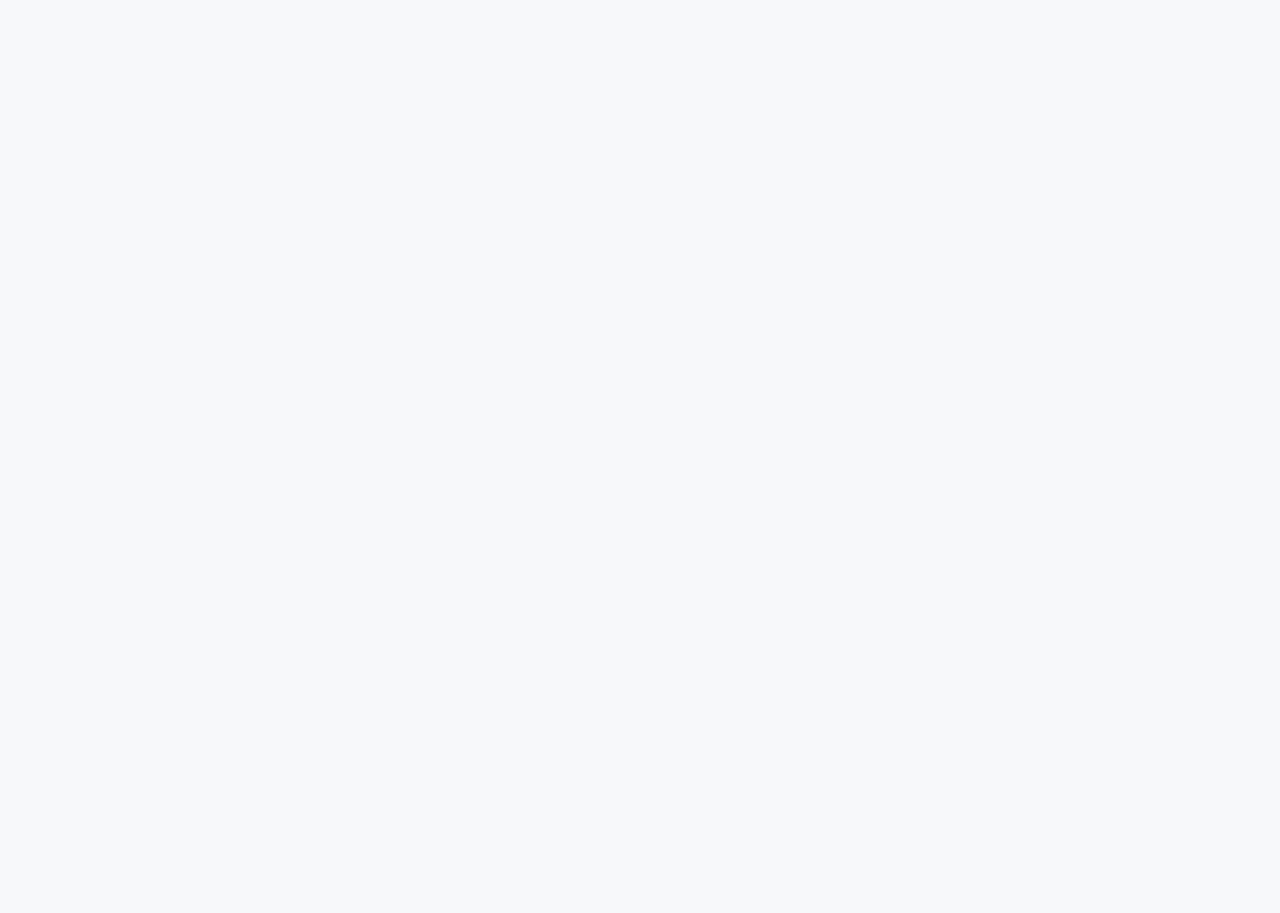
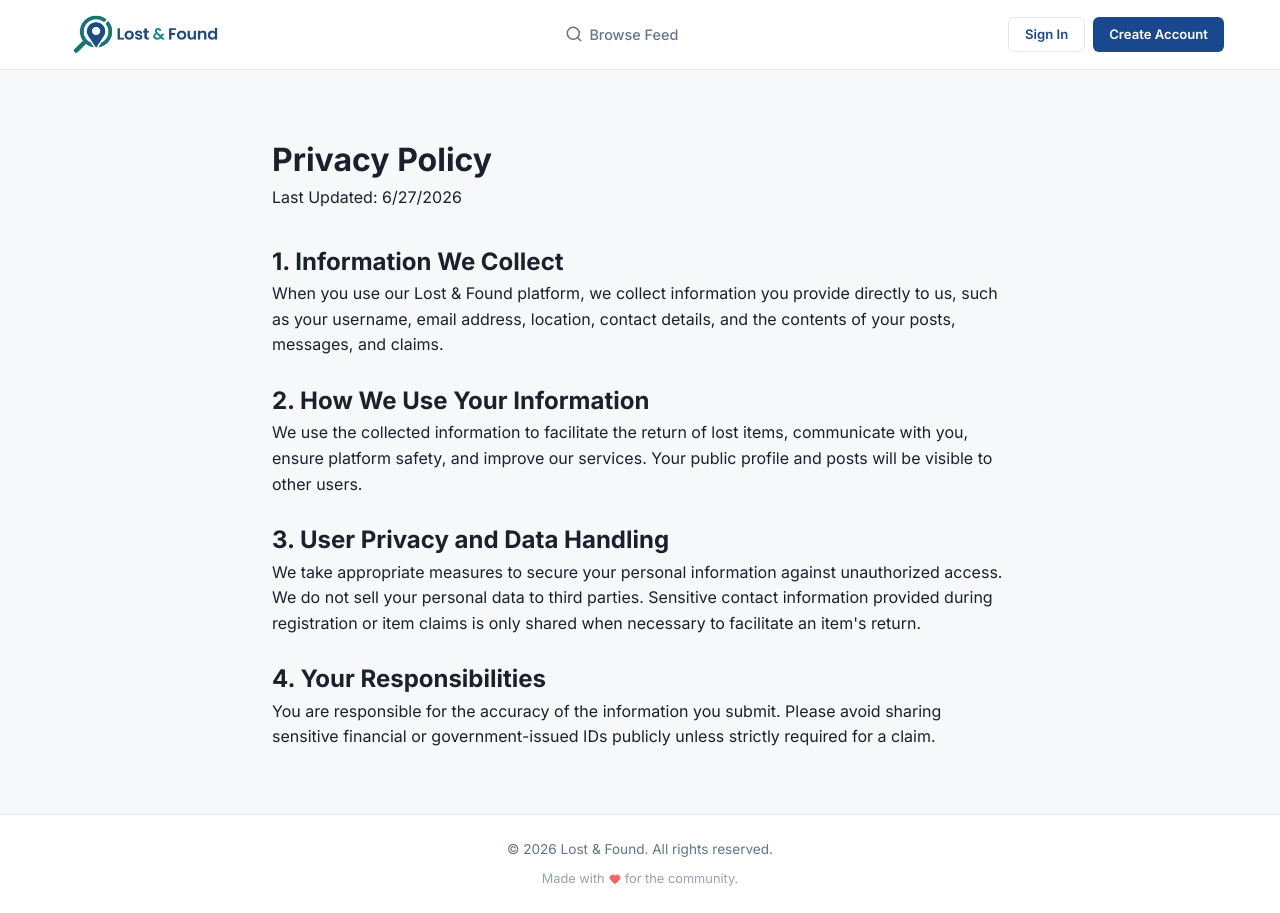
Before and after one commit to Aarjal/The_Bug, a React (Vite) app in the folder client/: page /privacy-policy in a window 1280 px wide. Before the commit this address had no page. Before the commit the page ends 800 px from the top, so only its background shows below. Built offline with nearby package versions, Linux system fonts and the light colour scheme.

Commit message:
added terms and condition section and fixed hover issue

```diff
--- a/client/src/App.jsx
+++ b/client/src/App.jsx
@@ -18,6 +18,9 @@ import MyPosts from "./pages/MyPosts";
 import Notifications from "./pages/Notifications";
 import AdminDashboard from "./pages/AdminDashboard";
 import RecoveryRequests from "./pages/RecoveryRequests";
+import PrivacyPolicy from "./pages/PrivacyPolicy";
+import TermsOfService from "./pages/TermsOfService";
+import CommunityGuidelines from "./pages/CommunityGuidelines";
 
 export default function App() {
   return (
@@ -33,6 +36,9 @@ export default function App() {
                   <Route path="/login" element={<Login />} />
                   <Route path="/register" element={<Register />} />
                   <Route path="/item/:id" element={<ItemDetail />} />
+                  <Route path="/privacy-policy" element={<PrivacyPolicy />} />
+                  <Route path="/terms-of-service" element={<TermsOfService />} />
+                  <Route path="/community-guidelines" element={<CommunityGuidelines />} />
 
                   {/* Protected routes */}
                   <Route
--- a/client/src/index.css
+++ b/client/src/index.css
@@ -215,6 +215,7 @@ img {
 .btn-primary:hover:not(:disabled) {
   background: var(--primary-light);
   box-shadow: var(--shadow-md);
+  color: #fff;
 }
 
 .btn-accent {
--- /dev/null
+++ b/client/src/pages/CommunityGuidelines.jsx
@@ -0,0 +1,27 @@
+export default function CommunityGuidelines() {
+  return (
+    <div className="page-container" style={{ padding: '2rem', maxWidth: '800px', margin: '0 auto' }}>
+      <h1>Community Guidelines</h1>
+
+      <section style={{ marginTop: '2rem' }}>
+        <h2>1. Be Honest and Helpful</h2>
+        <p>Our community relies on trust. Only report items you have genuinely found or lost. Provide accurate descriptions to help legitimate owners recover their property.</p>
+      </section>
+
+      <section style={{ marginTop: '1.5rem' }}>
+        <h2>2. Respect Privacy and Safety</h2>
+        <p>When arranging to return an item, prioritize safety. Meet in public, well-lit places. Do not demand unreasonable compensation or rewards for returning found property.</p>
+      </section>
+
+      <section style={{ marginTop: '1.5rem' }}>
+        <h2>3. Zero Tolerance for Misconduct</h2>
+        <p>We do not tolerate harassment, fraud, impersonation, or malicious use of recovery requests. Any such actions will result in immediate account termination.</p>
+      </section>
+
+      <section style={{ marginTop: '1.5rem' }}>
+        <h2>4. Accountability</h2>
+        <p>Users are responsible for the accuracy of submitted information and may face account suspension or legal consequences for intentional misuse.</p>
+      </section>
+    </div>
+  );
+}
--- /dev/null
+++ b/client/src/pages/PrivacyPolicy.jsx
@@ -0,0 +1,28 @@
+export default function PrivacyPolicy() {
+  return (
+    <div className="page-container" style={{ padding: '2rem', maxWidth: '800px', margin: '0 auto' }}>
+      <h1>Privacy Policy</h1>
+      <p>Last Updated: {new Date().toLocaleDateString()}</p>
+
+      <section style={{ marginTop: '2rem' }}>
+        <h2>1. Information We Collect</h2>
+        <p>When you use our Lost & Found platform, we collect information you provide directly to us, such as your username, email address, location, contact details, and the contents of your posts, messages, and claims.</p>
+      </section>
+
+      <section style={{ marginTop: '1.5rem' }}>
+        <h2>2. How We Use Your Information</h2>
+        <p>We use the collected information to facilitate the return of lost items, communicate with you, ensure platform safety, and improve our services. Your public profile and posts will be visible to other users.</p>
+      </section>
+
+      <section style={{ marginTop: '1.5rem' }}>
+        <h2>3. User Privacy and Data Handling</h2>
+        <p>We take appropriate measures to secure your personal information against unauthorized access. We do not sell your personal data to third parties. Sensitive contact information provided during registration or item claims is only shared when necessary to facilitate an item's return.</p>
+      </section>
+
+      <section style={{ marginTop: '1.5rem' }}>
+        <h2>4. Your Responsibilities</h2>
+        <p>You are responsible for the accuracy of the information you submit. Please avoid sharing sensitive financial or government-issued IDs publicly unless strictly required for a claim.</p>
+      </section>
+    </div>
+  );
+}
--- a/client/src/pages/Register.jsx
+++ b/client/src/pages/Register.jsx
@@ -21,6 +21,7 @@ export default function Register() {
     contactValue: "",
   });
   const [showPassword, setShowPassword] = useState(false);
+  const [agreed, setAgreed] = useState(false);
   const [error, setError] = useState("");
   const [loading, setLoading] = useState(false);
 
@@ -231,10 +232,23 @@ export default function Register() {
             </div>
           )}
 
+          <div className="form-group checkbox-group" style={{ display: 'flex', alignItems: 'flex-start', gap: '0.5rem', marginBottom: '1.5rem' }}>
+            <input
+              type="checkbox"
+              id="reg-agreed"
+              checked={agreed}
+              onChange={(e) => setAgreed(e.target.checked)}
+              style={{ marginTop: '0.25rem' }}
+            />
+            <label htmlFor="reg-agreed" style={{ fontSize: '0.9rem', lineHeight: '1.4' }}>
+              I have read and agree to the <Link to="/terms-of-service" target="_blank">Terms of Service</Link>, <Link to="/privacy-policy" target="_blank">Privacy Policy</Link>, and <Link to="/community-guidelines" target="_blank">Community Guidelines</Link>.
+            </label>
+          </div>
+
           <button
             type="submit"
             className="btn btn-primary btn-block auth-submit"
-            disabled={loading}
+            disabled={loading || !agreed}
           >
             {loading ? <span className="spinner" /> : "Create Account"}
           </button>
--- /dev/null
+++ b/client/src/pages/TermsOfService.jsx
@@ -0,0 +1,35 @@
+export default function TermsOfService() {
+  return (
+    <div className="page-container" style={{ padding: '2rem', maxWidth: '800px', margin: '0 auto' }}>
+      <h1>Terms of Service</h1>
+      <p>Last Updated: {new Date().toLocaleDateString()}</p>
+
+      <section style={{ marginTop: '2rem' }}>
+        <h2>1. Acceptance of Terms</h2>
+        <p>By creating an account on our Lost & Found platform, you agree to abide by these Terms of Service.</p>
+      </section>
+
+      <section style={{ marginTop: '1.5rem' }}>
+        <h2>2. Responsible Platform Usage</h2>
+        <p>This platform is intended solely for reporting lost and found items. You agree to use the platform in good faith to facilitate the return of lost property.</p>
+      </section>
+
+      <section style={{ marginTop: '1.5rem' }}>
+        <h2>3. Prohibited Activities</h2>
+        <p>Users are strictly prohibited from:</p>
+        <ul style={{ marginLeft: '1.5rem', marginTop: '0.5rem' }}>
+          <li>Submitting false reports or fake claims.</li>
+          <li>Impersonating other users or property owners.</li>
+          <li>Harassment, threats, or abusive behavior towards other members.</li>
+          <li>Fraud, scams, or requesting unwarranted fees for the return of items.</li>
+          <li>Misuse of recovery requests.</li>
+        </ul>
+      </section>
+
+      <section style={{ marginTop: '1.5rem' }}>
+        <h2>4. Disclaimer and Liability</h2>
+        <p>You are solely responsible for the accuracy of submitted information. The platform operators are not liable for lost items, damages, or disputes arising between users. You may face account suspension or legal consequences for intentional misuse or fraudulent activities on this platform.</p>
+      </section>
+    </div>
+  );
+}
```
